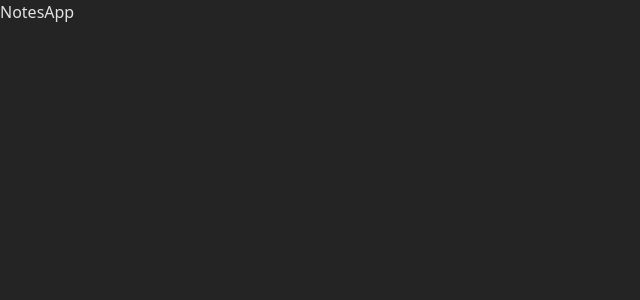
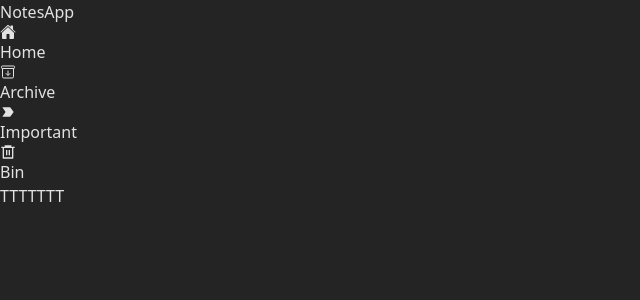
Before and after one commit to ankushdhavale/Nots_App, a React (Vite) app: page /archive in a window 1280 px wide. Before the commit this address had no page. Shown: the top 300 px of the page, without its empty margins (0-640 px from the left). Built offline with nearby package versions, Linux system fonts and the light colour scheme.

Commit message:
some changes

```diff
--- a/src/App.jsx
+++ b/src/App.jsx
@@ -1,6 +1,7 @@
 import { Route, Routes } from "react-router-dom"
 import { NavBar } from "./components/NavBar/NavBar"
 import Home from "./components/Home/Home"
+import Archive from "./pages/Archive"
 
 
 function App() {
@@ -10,6 +11,7 @@ function App() {
       <NavBar />
       <Routes>
         <Route path="/" element={<Home />} />
+        <Route path="/archive" element={<Archive/>} />
       </Routes>
     </>
   )
--- a/src/components/Home/Home.jsx
+++ b/src/components/Home/Home.jsx
@@ -30,6 +30,7 @@ const Home = () => {
 		notesDispatch({
 			type: "ADD_NOTE",
 		});
+
 	};
 
 	const pinnedNotes = notes.filter((note) => note.isPinned === true);
--- a/src/context/notsContext.jsx
+++ b/src/context/notsContext.jsx
@@ -9,14 +9,15 @@ const NotsContextProvider = ({ children }) => {
             text: "",
             title: "",
             notes: [],
+            archive:[],
         };
 
-        const [{ text, title, notes }, notesDispatch] = useReducer(
+        const [{ text, title, notes ,archive}, notesDispatch] = useReducer(
             notsReducer,
             initialState
         );
     return (
-        <NotsContext.Provider value={{ text, title, notes,notesDispatch}}>
+        <NotsContext.Provider value={{ text, title, notes,archive,  notesDispatch}}>
             {children}
         </NotsContext.Provider>
     )
--- a/src/pages/Archive.jsx
+++ b/src/pages/Archive.jsx
@@ -1,9 +1,13 @@
 import React from 'react'
+import SideBar from '../components/SideBar/SideBar'
 
 const Archive = () => {
   return (
     <div>
-
+      <SideBar />
+      <div className="ml-80 mt-20">
+        <h1>TTTTTTT</h1>
+      </div>
     </div>
   )
 }
--- a/src/reducers/notsReducers.js
+++ b/src/reducers/notsReducers.js
@@ -19,7 +19,13 @@ export const notsReducer = (state, { type, payload }) => {
 					...state.notes,
 					{ text: state.text, title: state.title, id: uuid(), isPinned: false },
 				],
-			};
+            };
+        case "CLARE":
+            return {
+                ...state,
+                text: '',
+                title:' '
+            }
 		case "PIN":
 			return {
 				...state,
@@ -37,10 +43,7 @@ export const notsReducer = (state, { type, payload }) => {
 		case "ARCHIVE":
 			return {
 				...state,
-				notes: [
-					...state.notes,
-					{ text: state.text, title: state.title, id: uuid() },
-				],
+				archive:[...state.archive,state.notes.find((id)===payload.id)]
 			};
 		case "TRASH":
 			return {
```
